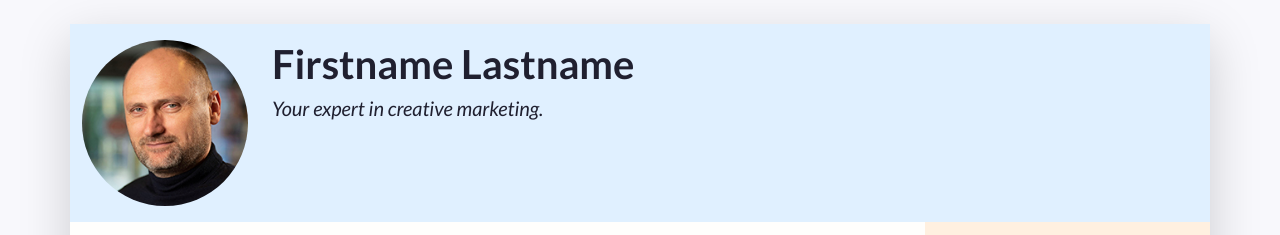
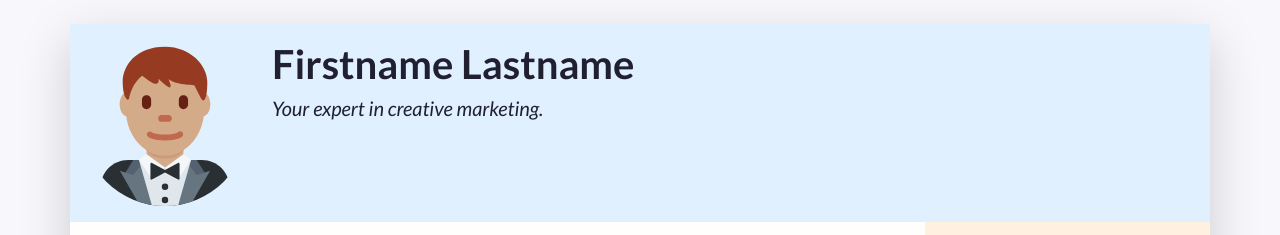
Before and after one commit to robverhagen/PRJ4_23-24-VHG, a plain HTML site: page index.html in a window 1280 px wide. Shown: the top 235 px of the page. Drawn offline with nearby package versions, Linux system fonts and the light colour scheme.

Commit message:
new image rob
change rob 200x200 to pic.svg

```diff
--- a/index.html
+++ b/index.html
@@ -43,7 +43,7 @@
             "w-100" makes sure the image takes the full width of the column it's in
             "rounded-circle" cuts a circle around the image
           -->
-          <img class="w-100 rounded-circle my-3" src="images/rob_200x200.jpg" alt="Portrait of Firstname Lastname" width="160">
+          <img class="w-100 rounded-circle my-3" src="images/portrait.svg" alt="Portrait of Firstname Lastname" width="160">
         </div>
         <!--
           A container to wrap around your name and tagline. Full-width at small size, then columns of increasing size.
```
